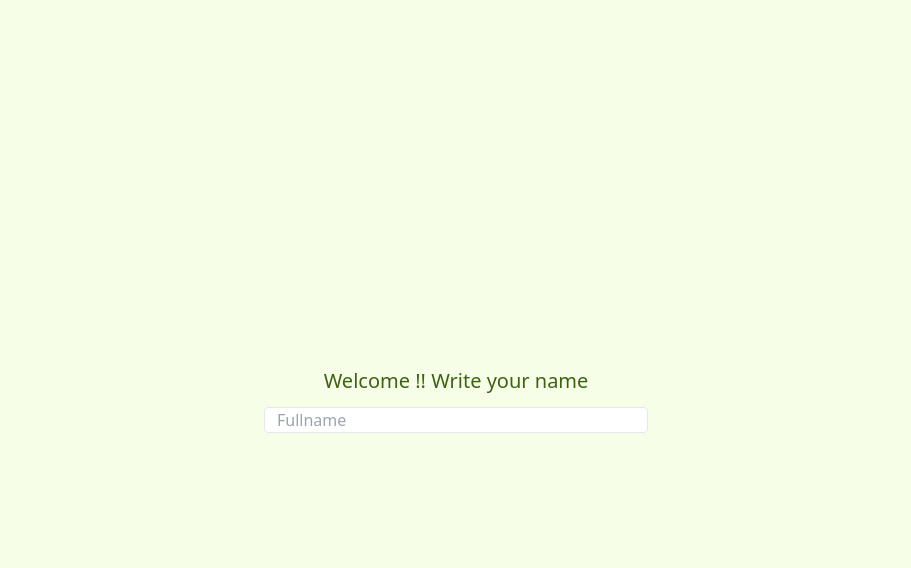
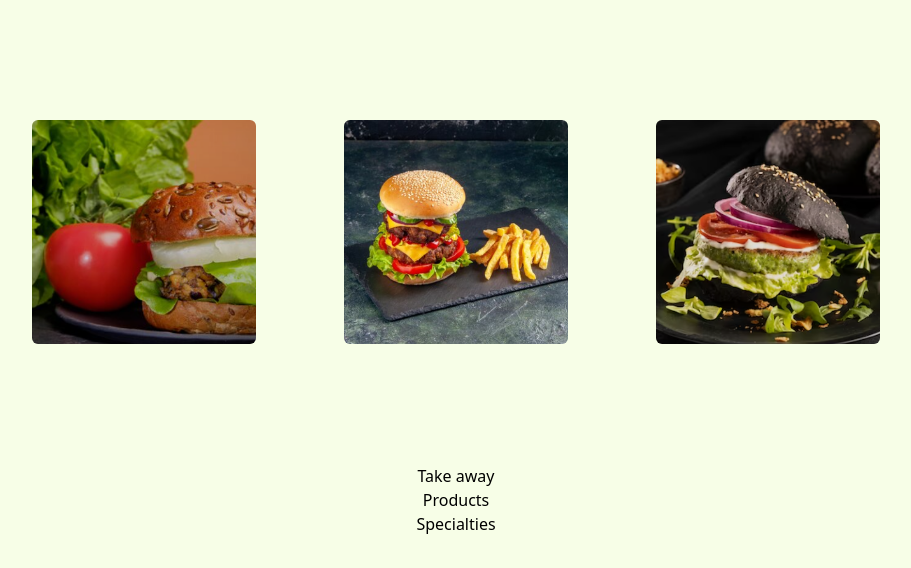
Before and after one commit to Githubmagali/hamburguer-shop, a Next.js app: page / in a window 1280 px wide. Shown: the top 568 px of the page, without its empty margins (184-1095 px from the left). Built offline with nearby package versions, Linux system fonts and the light colour scheme.

Commit message:
change homepage

```diff
--- a/package.json
+++ b/package.json
@@ -10,9 +10,13 @@
     "build:css": "tailwindcss build -o src/styles/output.css"
   },
   "dependencies": {
+    "animate.css": "^4.1.1",
+    "boxicons": "^2.1.4",
+    "classnames": "^2.5.1",
     "next": "14.1.0",
     "react": "^18",
     "react-dom": "^18.2.0",
+    "react-intersection-observer": "^9.8.0",
     "react-spring": "^9.7.3"
   },
   "devDependencies": {
--- a/src/app/cart/page.jsx
+++ b/src/app/cart/page.jsx
@@ -1,18 +1,16 @@
 "use client"
 import React from "react";
 import { useCart } from "@/context/cartProvider";
-import { useSpring, animated } from "react-spring";
+
 
 
 function CartDisplay() {
     const { cart, totalCost } = useCart();
 
-    const cartDisplayAnimation = useSpring({
-        transform: `translateX(${cart.length > 0 ? '0%' : '100%'})`,
-      });
+
 
     return (
-        <animated.div style={cartDisplayAnimation} className="cart-display-container bg-lime-200">
+
         <div className="flex flex-col items-center gap-y-3  py-8">
             <h2 className="font-bold">Your Cart</h2>
             {cart.length > 0 ? (
@@ -28,9 +26,12 @@ function CartDisplay() {
                 <p className="">No items in cart.</p>
             )}
             <p className="">Total Cost: ${totalCost}</p>
-            <button className="bg-lime-100 hover:bg-lime-200 py-1 px-4 rounded-lg">Cart</button>
+            <button className="bg-lime-100 hover:bg-lime-200 py-1 px-4 rounded-lg">
+             Cart<i class='bx bx-cart-alt'></i>
+            </button>
+
         </div>
-        </animated.div>
+
 
     )
 }
--- a/src/app/globals.css
+++ b/src/app/globals.css
@@ -2,7 +2,8 @@
 @tailwind components;
 @tailwind utilities;
 
-
+@import "boxicons/css/boxicons.min.css";
+@import 'animate.css';
 body{
   @apply bg-lime-50
 }
--- a/src/app/layout.tsx
+++ b/src/app/layout.tsx
@@ -3,6 +3,7 @@ import type { Metadata } from "next";
 import { Inter } from "next/font/google";
 import "./globals.css";
 import { CartProvider } from "@/context/cartProvider";
+import Wsp from '@/components/wsp'
 
 const inter = Inter({ subsets: ["latin"] });
 
@@ -19,6 +20,7 @@ export default function RootLayout({ children }) {
       <CartProvider>
         {children}
       </CartProvider>
+      <Wsp />
         </body>
     </html>
   );
--- a/src/app/page.jsx
+++ b/src/app/page.jsx
@@ -1,14 +1,97 @@
-import UserPage from '@/components/user'
+"use client"
+import 'animate.css';
+import { useInView } from 'react-intersection-observer';
+import Link from 'next/link';
 
 
 
- function HomePage(){
-  return(
-  <>
-    <UserPage />
-    </>
+const items = [
+  {
+    title: "Take away",
+    link: "/takeAway"
+  },
+  {
+    title: "Products",
+    link: "/takeAway"
 
-  )
+  },
+  {
+    title: "Specialties",
+    link: "/takeAway"
+  }
+]
+
+
+
+const imgs = [
+  {
+    img: "hamb-veg.png",
+    title: "Veggie"
+  },
+  {
+    img: "hamb-xl.png",
+    title: "XL"
+
+  }, {
+    img: "hamb-bread-bl.png",
+    title: "bread black"
+
+  }
+
+
+]
+
+
+
+function AnimatedItem({ index, children }) {
+  const [ref, inView] = useInView({
+    triggerOnce: true, // La animación solo se activa una vez
+  });
+
+  return (
+    <div
+      ref={ref}
+      className={`py-10 px-9 rounded-md animate__animated ${inView ? 'animate__fadeInUp' : ''}`}
+      style={{ animationDelay: `${index * 0.2}s` }}
+    >
+      {children}
+    </div>
+  );
 }
 
+
+
+function HomePage() {
+  return (<>
+    <div className="flex flex-wrap justify-center col-4 gap-x-4 p-20">
+      {imgs.map((imagen, index) => (
+        <AnimatedItem key={index} index={index}>
+          <>
+            <img
+              src={imagen.img}
+              alt={imagen.title}
+              className="w-56 h-56 object-cover rounded-md "
+            />
+          </>
+        </AnimatedItem>
+
+      ))}
+
+    </div>
+
+
+    {items.map((item, index) => (
+      <div className='flex flex-col col-1 text-center gap-y-3'>
+        <div key={index} className={`animate__animated animate__slideInRight animate__delay-${2 + index}s`}>
+          {item.link ? (
+            <Link href={item.link}>{item.title}</Link>
+          ) : (
+            <span>{item.title}</span>
+          )}
+        </div>
+
+      </div>
+    ))}
+  </>)
+}
 export default HomePage
--- a/src/app/menu/page.jsx
+++ b/src/app/takeAway/page.jsx
@@ -2,6 +2,7 @@
 import React from 'react';
 import { useCart } from '@/context/cartProvider';
 import  CartDisplay from '@/app/cart/page'
+import classNames from 'classnames';
 
 const items = [
     {
@@ -91,7 +92,7 @@ const items = [
 
 ]
 
-function MenuPage() {
+function TakeAway() {
 const { addToCart, removeFromCart, cart} = useCart()
 
 
@@ -123,16 +124,20 @@ const { addToCart, removeFromCart, cart} = useCart()
 
                             )}
 
+
                         </div>
+
                     </div>
+
                 </div>
 
             ))}
-
-           {cart.length > 0 && <CartDisplay />}
+             <div className="animate__slideInRight">
+                {cart.length > 0 && <CartDisplay />}
+                </div>
         </section>
 
     )
 }
 
-export default MenuPage
+export default  TakeAway
--- a/src/components/user.jsx
+++ /dev/null
@@ -1,48 +0,0 @@
-"use client"
-import { useState } from "react"
-import { useRouter } from 'next/navigation'
-
-function UserPage(){
-
-
-    const router = useRouter()
-
-    const [username, setUsername] = useState('')
-
-
-    function handleSubmit(e){
-        e.preventDefault()
-        router.push('/menu');
-    }
-
-
-    return(
-        <div className="flex justify-center items-center h-screen">
-        <form  className="flex flex-col w-96 ">
-            <p className="text-lime-800 text-center text-xl">Welcome !! Write your name</p>
-            <input type="text"
-            placeholder="Fullname"
-            value={username}
-            className="mt-3 px-3 border rounded"
-            onChange={(e) => setUsername(e.target.value)}
-            />
-
-            {username !== "" && (
-                <div className="flex justify-center items-center py-9">
-                     <button
-                      className="mt-3 py-5 px-9 bg-lime-400 rounded-md hover:bg-lime-600 "
-                      onClick={handleSubmit}>Start ordering</button>
-
-                </div>
-            )
-            }
-
-
-
-        </form>
-        </div>
-
-    )
-}
-
-export default UserPage
--- /dev/null
+++ b/src/components/wsp.jsx
@@ -0,0 +1,7 @@
+export default function wsp (){
+    return(
+        <div className="fixed bottom-20 right-20 cursor-pointer z-20">
+            <i className='bx bxl-whatsapp text-7xl text-green-600 animate__animated animate__bounce animate__once'></i>
+        </div>
+    )
+}
```
Also changed, not shown: public/home-order.png (added), 1 other file (tests, documents, lock files or other folders).
